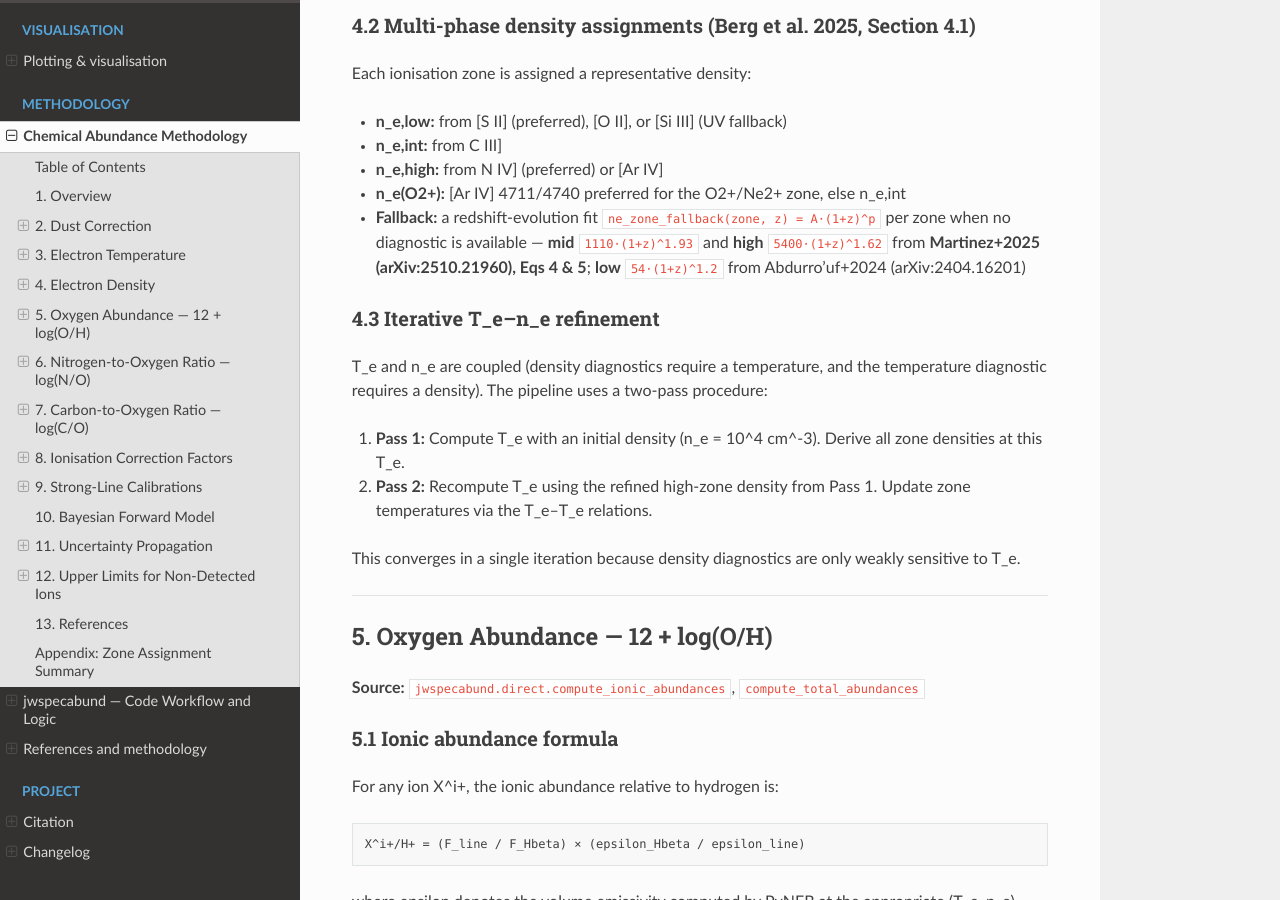
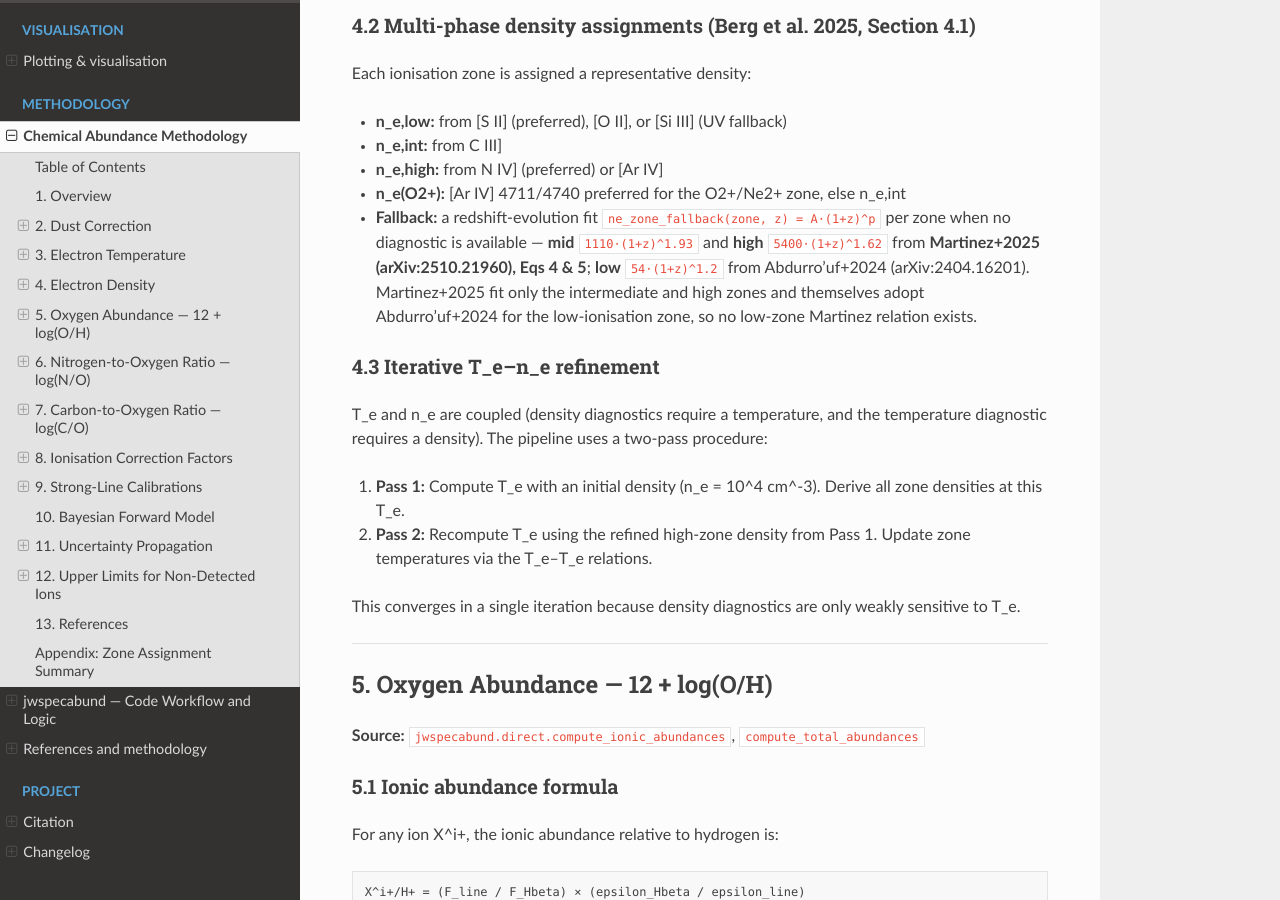
Before and after one commit to raunaq-rai/jwspecfit, a Sphinx documentation site: the page built from docs/abundance_methodology.md, in a window 1280 px wide and 900 px high, scrolled down 5138 px. Built offline with Sphinx 7.4.7 and the Read the Docs theme 3.1.0, drawn with Linux system fonts in a browser that asks for light colours.

Commit message:
docs: clarify Martinez+2025 fits only mid/high n_e(z); low zone uses Abdurro'uf+2024 (as Martinez themselves do)

```diff
--- a/docs/abundance_methodology.md
+++ b/docs/abundance_methodology.md
@@ -246,7 +246,9 @@ Each ionisation zone is assigned a representative density:
 - **Fallback:** a redshift-evolution fit `ne_zone_fallback(zone, z) = A·(1+z)^p`
   per zone when no diagnostic is available — **mid** `1110·(1+z)^1.93` and
   **high** `5400·(1+z)^1.62` from **Martinez+2025 (arXiv:2510.21960), Eqs 4 & 5**;
-  **low** `54·(1+z)^1.2` from Abdurro'uf+2024 (arXiv:2404.16201)
+  **low** `54·(1+z)^1.2` from Abdurro'uf+2024 (arXiv:2404.16201). Martinez+2025
+  fit only the intermediate and high zones and themselves adopt Abdurro'uf+2024
+  for the low-ionisation zone, so no low-zone Martinez relation exists.
 
 ### 4.3 Iterative T_e–n_e refinement
 
```
